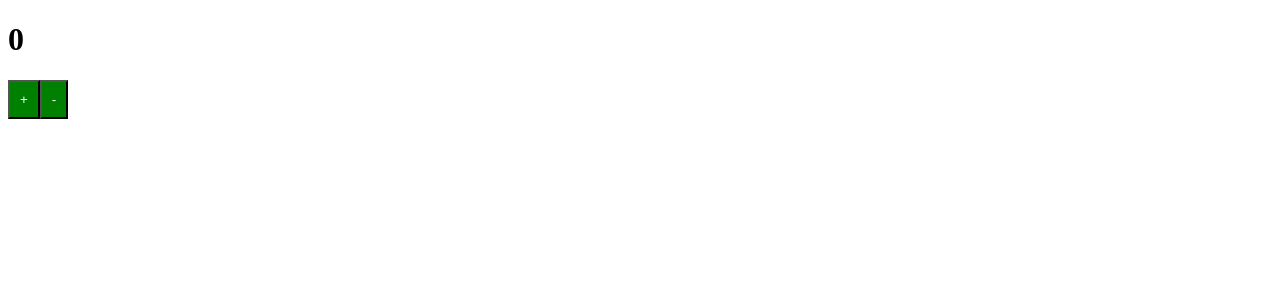
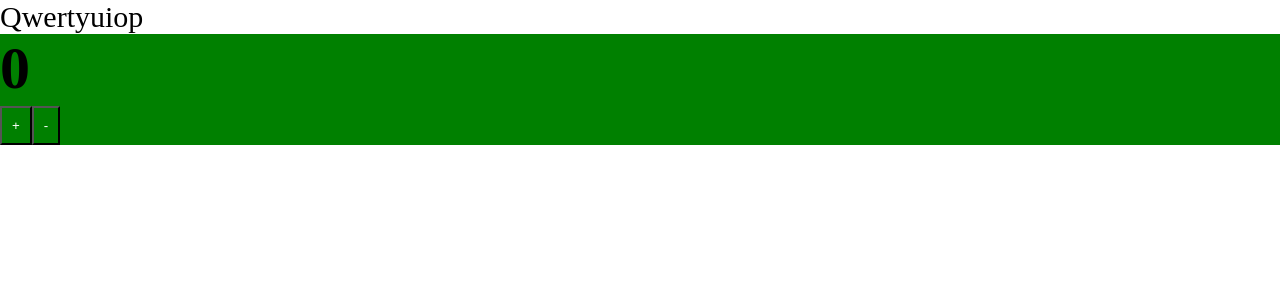
Before and after one commit to rastim26/ulbi-project, a React app: page / in a window 1280 px wide. Shown: the top 300 px of the page. Built offline with nearby package versions, Linux system fonts and the light colour scheme.

Commit message:
5. Set up and configure CSS Modules

```diff
--- a/package.json
+++ b/package.json
@@ -19,6 +19,7 @@
     "@types/webpack-dev-server": "^4.7.2",
     "css-loader": "^6.6.0",
     "html-webpack-plugin": "^5.5.0",
+    "mini-css-extract-plugin": "^2.5.3",
     "sass": "^1.49.9",
     "sass-loader": "^12.6.0",
     "style-loader": "^3.3.1",
--- /dev/null
+++ b/src/App.tsx
@@ -0,0 +1,14 @@
+import './index.scss'
+import React from 'react'
+import {Counter} from "./components/Counter"
+
+const App = () => {
+    return (
+        <div className="app">
+            <p>Qwertyuiop</p>
+            <Counter/>
+        </div>
+    );
+};
+
+export default App
--- a/src/components/Counter.tsx
+++ b/src/components/Counter.tsx
@@ -1,12 +1,12 @@
 import {useState} from "react";
-import './counter.scss'
+import classes from './counter.module.scss'
 
 export const Counter = () => {
     const [count, setCount] = useState(0)
     const increment = () => setCount(count + 1)
     const decrement = () => setCount(count - 1)
     return (
-        <div>
+        <div className={classes.btn}>
             <h1>{count}</h1>
             <button onClick={increment}>+</button>
             <button onClick={decrement}>-</button>
--- a/src/components/counter.scss
+++ b/src/components/counter.module.scss
@@ -3,3 +3,7 @@ button {
   color: white;
   padding: 10px;
 }
+
+.btn {
+  background-color: green;
+}
--- /dev/null
+++ b/src/global.d.ts
@@ -0,0 +1,4 @@
+declare module '*.module.scss' {
+    const classes: { [key: string]: string };
+    export default classes;
+}
--- /dev/null
+++ b/src/index.scss
@@ -0,0 +1,9 @@
+* {
+  margin: 0;
+  padding: 0;
+  box-sizing: border-box;
+}
+
+.app {
+  font-size: 30px;
+}
--- a/src/index.tsx
+++ b/src/index.tsx
@@ -1,9 +1,8 @@
 import {render} from "react-dom";
 import {Counter} from "./components/Counter";
+import App from "./App";
 
 render(
-    <div>
-        <Counter/>
-    </div>,
+    <App/>,
     document.getElementById("root")
 )
```
Also changed, not shown: tsconfig.json (+20 -1 lines), 4 other files (tests, documents, lock files or other folders).
